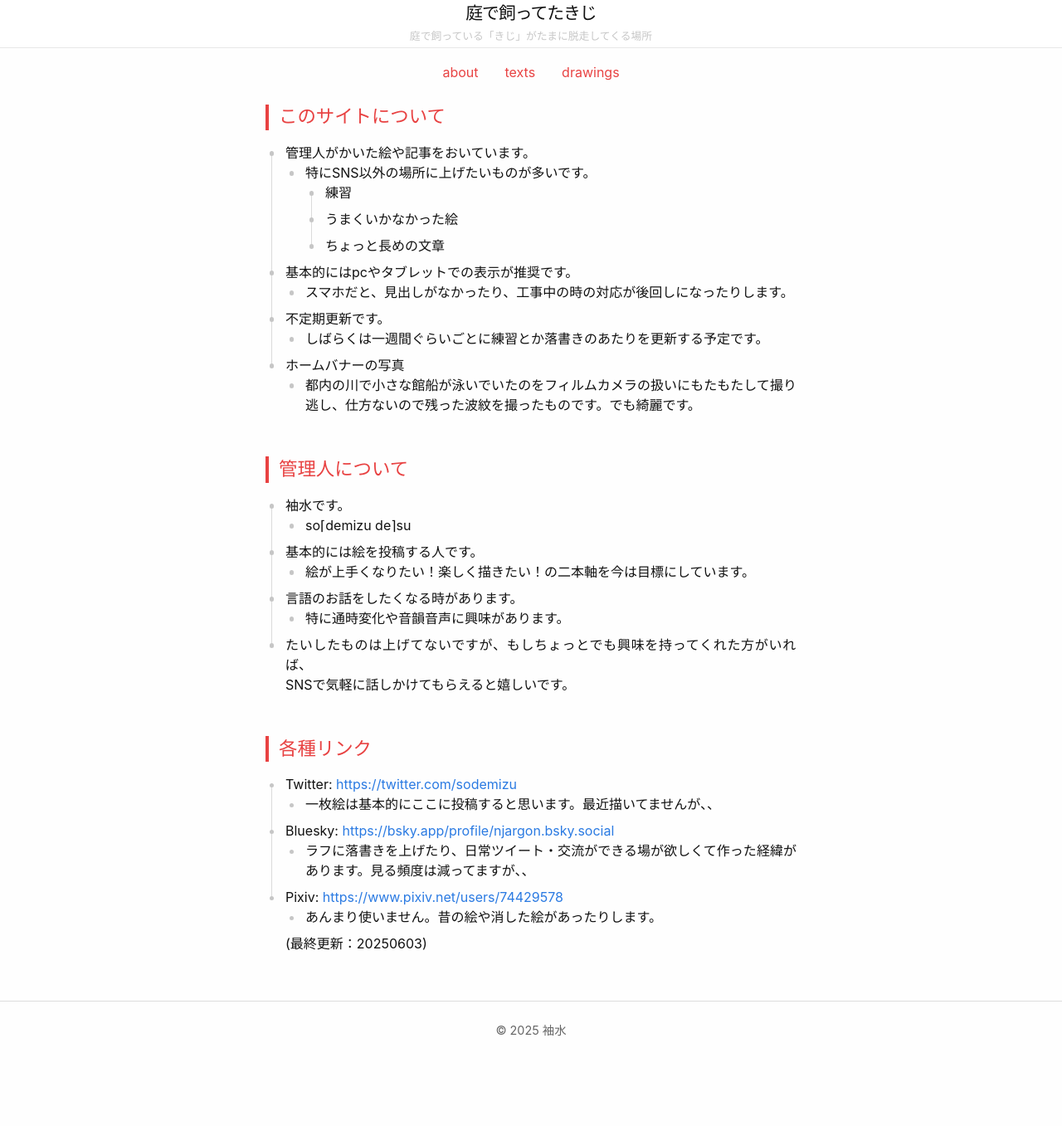
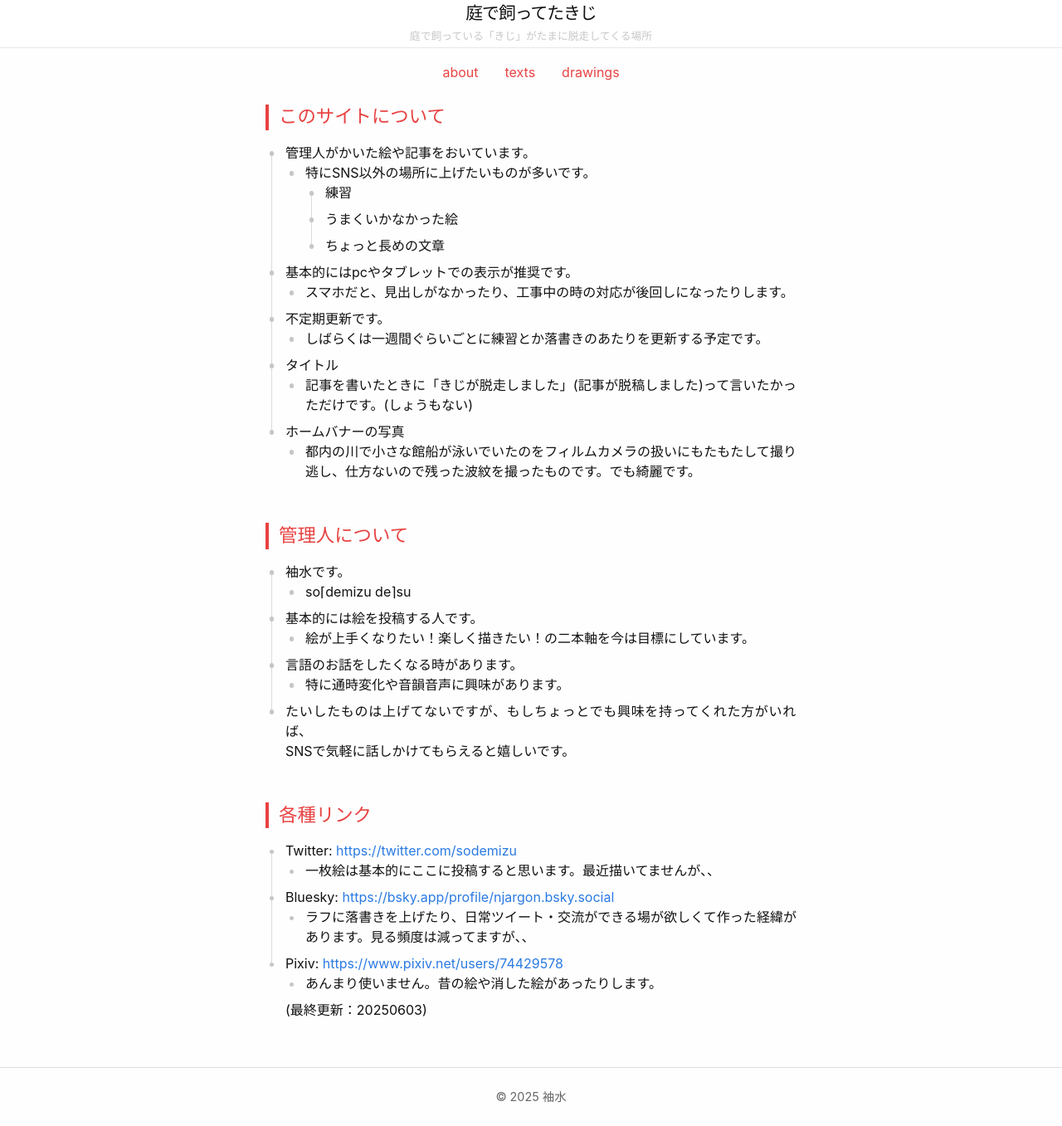
Before and after one commit to njargon/njargon.github.io, a Jekyll site: the page built from about.md, in a window 1280 px wide. Shown: the whole page at 83% size. Built offline with Jekyll 4.4.1, drawn with Linux system fonts in a browser that asks for light colours; before the commit the page ends 1277 px from its top, so only the background shows below that.

Commit message:
vault backup: 2025-06-04 00:23:49

```diff
--- a/about.md
+++ b/about.md
@@ -21,6 +21,8 @@ permalink: /about/
 	- スマホだと、見出しがなかったり、工事中の時の対応が後回しになったりします。
 - 不定期更新です。
 	- しばらくは一週間ぐらいごとに練習とか落書きのあたりを更新する予定です。
+- タイトル
+	- 記事を書いたときに「きじが脱走しました」(記事が脱稿しました)って言いたかっただけです。(しょうもない)
 - ホームバナーの写真
 	- 都内の川で小さな館船が泳いでいたのをフィルムカメラの扱いにもたもたして撮り逃し、仕方ないので残った波紋を撮ったものです。でも綺麗です。
 
```
